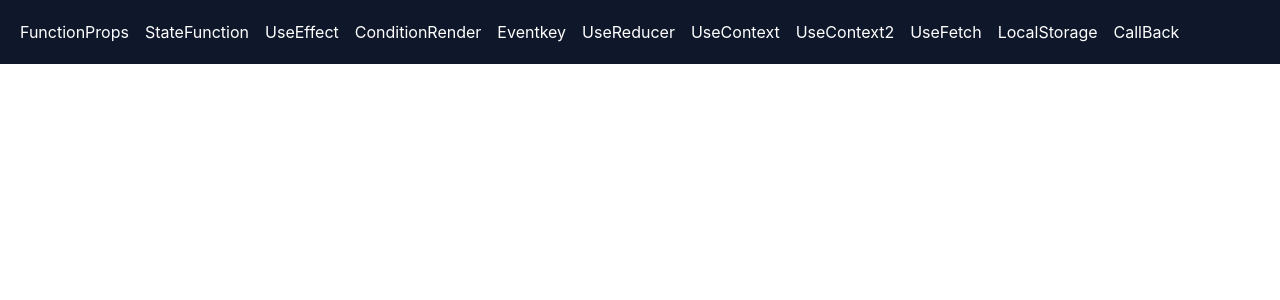
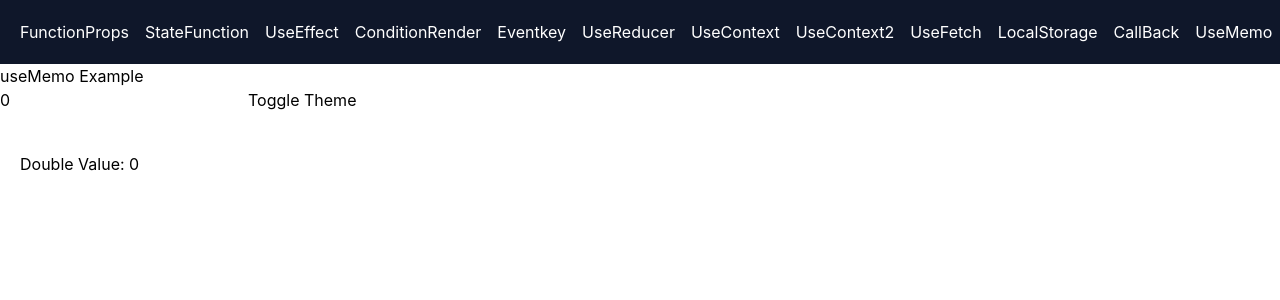
Before and after one commit to Suchith6361/react-coding, a React (Create React App) app: page /useMemo in a window 1280 px wide. Shown: the top 300 px of the page. Built offline with nearby package versions, Linux system fonts and the light colour scheme.

Commit message:
added useMemo

```diff
--- a/src/App.js
+++ b/src/App.js
@@ -10,6 +10,7 @@ import ChangeName from './components/ChangeName';
 import ExampleUseEffect2 from './pages/ExampleUseEffect2';
 import LocalStorageExample from './pages/LocalStorageExample';
 import ButtonParent from './pages/ButtonParent';
+import UseMemo from './pages/UseMemo';
 
 const UseReducer=React.lazy(()=>import('./pages/UseReducer'));
 const UseEffect=React.lazy(()=>import('./pages/ExampleUseEffect'));
@@ -34,6 +35,7 @@ return(
 <Route path='/local' element={<LocalStorageExample/>} />
 <Route path='/UseRed' element={<Suspense fallback={<h1>Loading Reducer ......</h1>}><UseReducer/></Suspense>}/>
 <Route path='/callBack' element={<ButtonParent/>} />
+<Route path='/useMemo' element={<UseMemo/>}/>
   </Routes>
   </Suspense>
   </BrowserRouter>
--- a/src/components/Navbar.jsx
+++ b/src/components/Navbar.jsx
@@ -41,6 +41,9 @@ const Navbar = () => {
       <Link to="/callBack">
       <div>CallBack</div>
       </Link>
+      <Link to="/useMemo">
+      <div>UseMemo</div>
+      </Link>
     </div>
   );
 };
--- /dev/null
+++ b/src/pages/UseMemo.jsx
@@ -0,0 +1,48 @@
+import React, { useState, useMemo } from "react";
+
+const SlowFunction = (num) => {
+  console.log("Running slow calculation...");
+
+  // simulate heavy CPU work
+  for (let i = 0; i < 2000000000; i++) {}
+
+  return num * 2;
+};
+
+const UseMemoExample = () => {
+  const [number, setNumber] = useState(0);
+  const [dark, setDark] = useState(false);
+
+  // useMemo caches the result of SlowFunction()
+  const doubleValue = useMemo(() => {
+    return SlowFunction(number);
+  }, [number]);
+  // only re-runs when number changes
+
+  const themeStyles = {
+    backgroundColor: dark ? "black" : "white",
+    color: dark ? "white" : "black",
+    padding: "20px",
+    marginTop: "20px",
+  };
+
+  return (
+    <div>
+      <h2>useMemo Example</h2>
+
+      <input
+        type="number"
+        value={number}
+        onChange={(e) => setNumber(parseInt(e.target.value))}
+      />
+
+      <button onClick={() => setDark(!dark)}>Toggle Theme</button>
+
+      <div style={themeStyles}>
+        <h3>Double Value: {doubleValue}</h3>
+      </div>
+    </div>
+  );
+};
+
+export default UseMemoExample;
```
